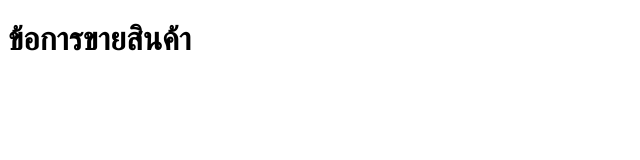
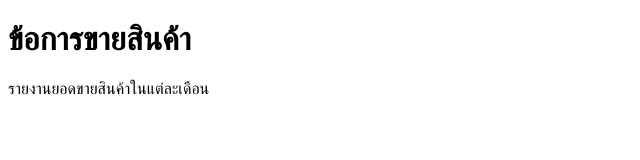
Before and after one commit to Firstyye/Firsty-Project, a plain HTML site: page index.html in a window 1280 px wide. Shown: the whole page, without its empty margins (0-640 px from the left). Drawn offline with Linux system fonts and the light colour scheme.

Commit message:
added report sale

```diff
--- a/index.html
+++ b/index.html
@@ -3,9 +3,15 @@
 <head>
     <meta charset="UTF-8">
     <meta name="viewport" content="width=device-width, initial-scale=1.0">
+    <style>
+        p{
+            color: read;
+        }
+    </style>
     <title>Document</title>
 </head>
 <body>
     <h1>ข้อการขายสินค้า</h1>
+    <p>รายงานยอดขายสินค้าในแต่ละเดือน</p>
 </body>
 </html>
```
